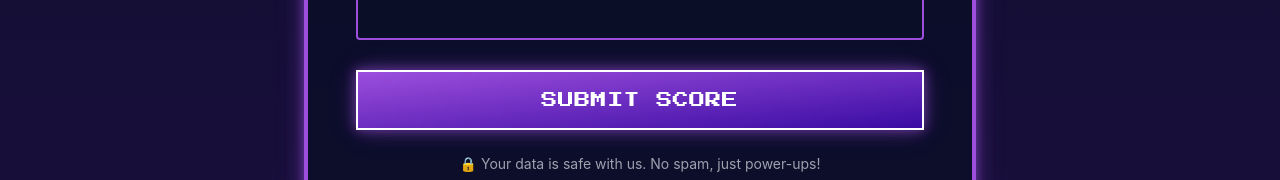
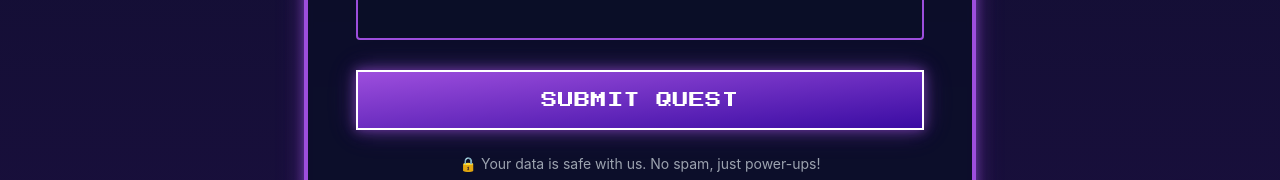
Before and after one commit to sidequestph/landing, a React (Vite) app: page / in a window 1280 px wide. Shown: the part 4768-4948 px from the top of the page. Built offline with nearby package versions, Linux system fonts and the light colour scheme.

Commit message:
refactor lead form

```diff
--- a/src/components/LeadForm.jsx
+++ b/src/components/LeadForm.jsx
@@ -198,7 +198,7 @@ const LeadForm = () => {
                       SUBMITTING...
                     </span>
                   ) : (
-                    'SUBMIT SCORE'
+                    'SUBMIT QUEST'
                   )}
                 </ArcadeButton>
               </form>
```
